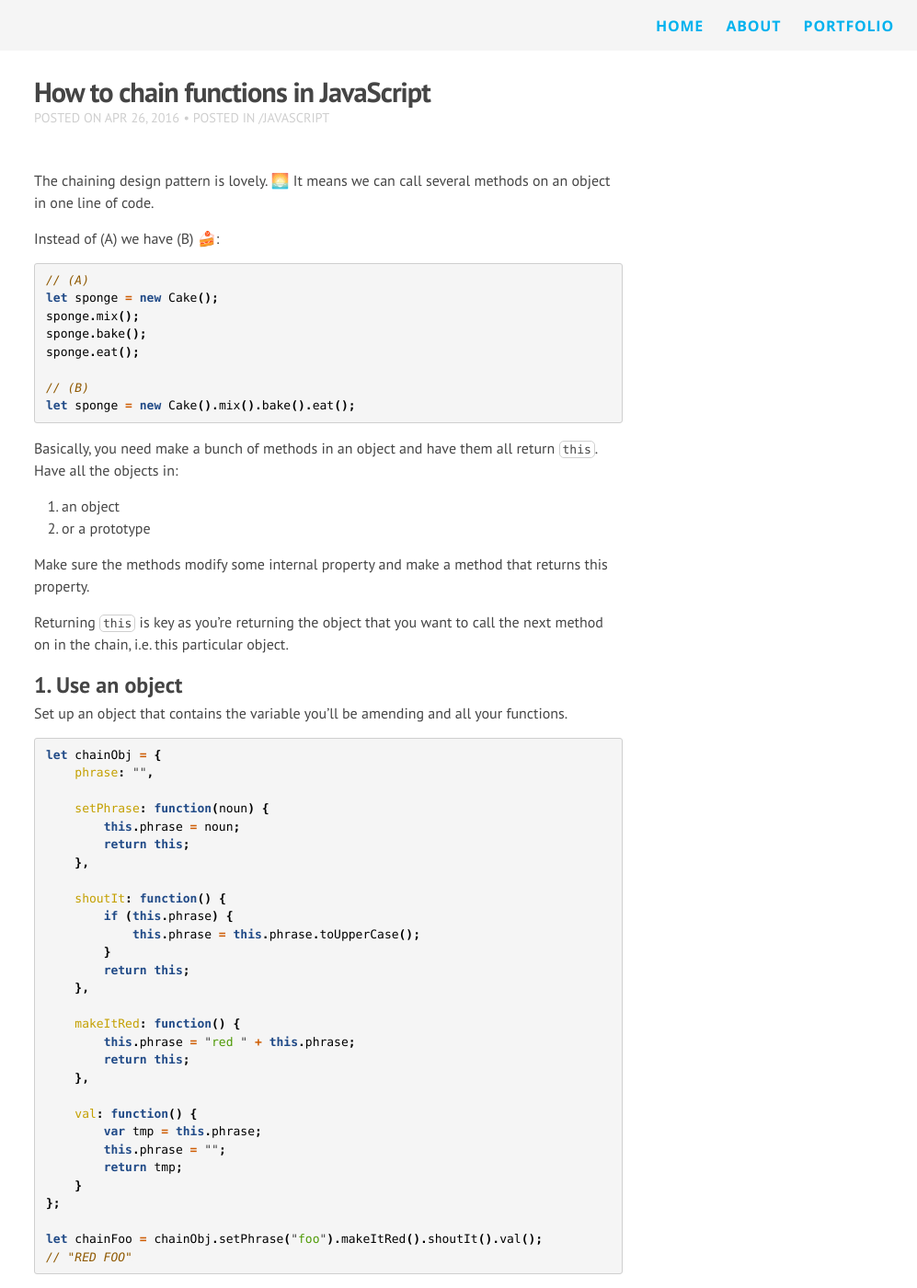
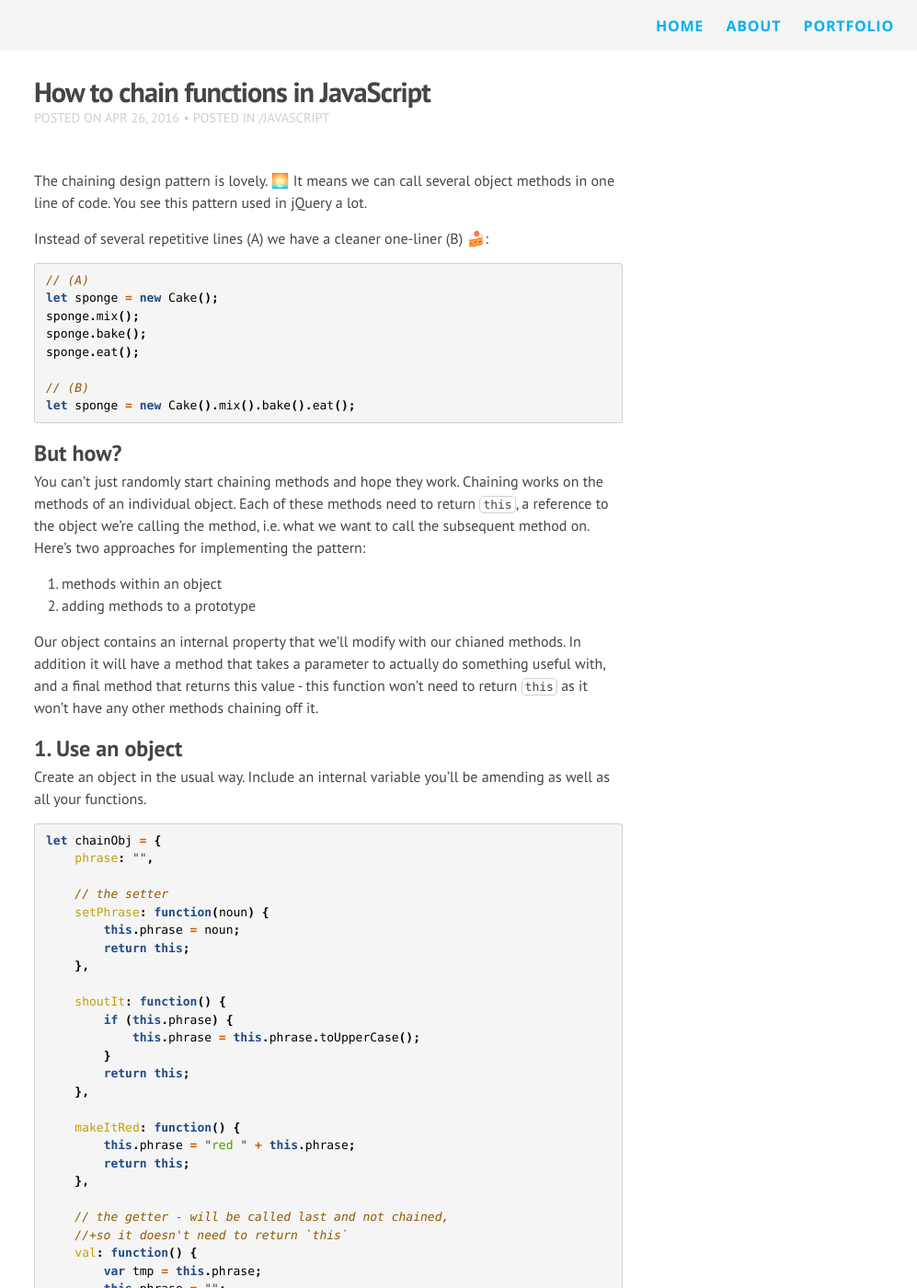
Before and after one commit to claire-codes/blog-com, a Jekyll site: the page built from _posts/2016-04-25-how-to-chain-functions-in-javascript.markdown, in a window 1280 px wide and 1400 px high. Shown: the whole window at 92% size, without its empty margins (283-1280 px from the left). Built offline with Jekyll 4.4.1, drawn with Linux system fonts in a browser that asks for light colours; nearby versions of some CDN libraries; emoji names are drawn with the system emoji font; comment, search, counter and statistics services are not loaded; some of the changed text lies outside the part shown.

Commit message:
:fountain: Inevitable post rewrite

```diff
--- a/_posts/2016-04-25-how-to-chain-functions-in-javascript.markdown
+++ b/_posts/2016-04-25-how-to-chain-functions-in-javascript.markdown
@@ -8,9 +8,9 @@ categories:
 - javascript
 ---
 
-The chaining design pattern is lovely. :sunrise: It means we can call several methods on an object in one line of code.
+The chaining design pattern is lovely. :sunrise: It means we can call several object methods in one line of code. You see this pattern used in jQuery a lot.
 
-Instead of (A) we have (B) :cake::
+Instead of several repetitive lines (A) we have a cleaner one-liner (B) :cake::
 
 {% highlight javascript %}
 // (A)
@@ -23,23 +23,25 @@ sponge.eat();
 let sponge = new Cake().mix().bake().eat();
 {% endhighlight %}
 
-Basically, you need make a bunch of methods in an object and have them all return `this`. Have all the objects in:
 
-1. an object
-2. or a prototype
+## But how?
 
-Make sure the methods modify some internal property and make a method that returns this property.
+You can't just randomly start chaining methods and hope they work. Chaining works on the methods of an individual object. Each of these methods need to return `this`, a reference to the object we're calling the method, i.e. what we want to call the subsequent method on. Here's two approaches for implementing the pattern:
 
-Returning `this` is key as you're returning the object that you want to call the next method on in the chain, i.e. this particular object.
+1. methods within an object
+2. adding methods to a prototype
+
+Our object contains an internal property that we'll modify with our chianed methods. In addition it will have a method that takes a parameter to actually do something useful with, and a final method that returns this value - this function won't need to return `this` as it won't have any other methods chaining off it.
 
 ## 1. Use an object
 
-Set up an object that contains the variable you'll be amending and all your functions.
+Create an object in the usual way. Include an internal variable you'll be amending as well as all your functions.
 
 {% highlight javascript %}
 let chainObj = {
     phrase: "",
 
+    // the setter
     setPhrase: function(noun) {
         this.phrase = noun;
         return this;
@@ -57,6 +59,8 @@ let chainObj = {
         return this;
     },
 
+    // the getter - will be called last and not chained,
+    //+so it doesn't need to return `this`
     val: function() {
         var tmp = this.phrase;
         this.phrase = "";
@@ -64,19 +68,22 @@ let chainObj = {
     }
 };
 
+// Example usage:
 let chainFoo = chainObj.setPhrase("foo").makeItRed().shoutIt().val();
 // "RED FOO"
 {% endhighlight %}
 
 ## 2. Use a prototype
 
-I never touch prototypes, they frighten me a bit. But this approach still works.
+The thought of using a prototype frighten me a bit. But this approach is still valid.
 
 {% highlight javascript %}
+// Define the internal property to modify
 let ChainPrototype = function() {
     this.phrase = "";
 };
 
+// Add a load of functions to the object's prototype
 ChainPrototype.prototype.setPhrase = function(noun) {
     this.phrase = noun;
     return this;
@@ -96,8 +103,10 @@ ChainPrototype.prototype.shoutIt = function() {
     return this;
 };
 
+// in this example we won't return `phrase` from a method,
+//+we'll just call the property directly
 let chainFoo = new ChainPrototype.setPhrase('foo').makeItRed().shoutIt().phrase;
 // 'RED FOO'
 {% endhighlight %}
 
-Either way, you will need to call them on a certain object, use some sort of a setter to pass a parameter in, then a method that returns a the value you really want at the end - this method doesn't have to return `this` as it won't be chained.
+In summary: make an object, make the methods, make them all return `this`. Boom. :facepunch::boom:
```
